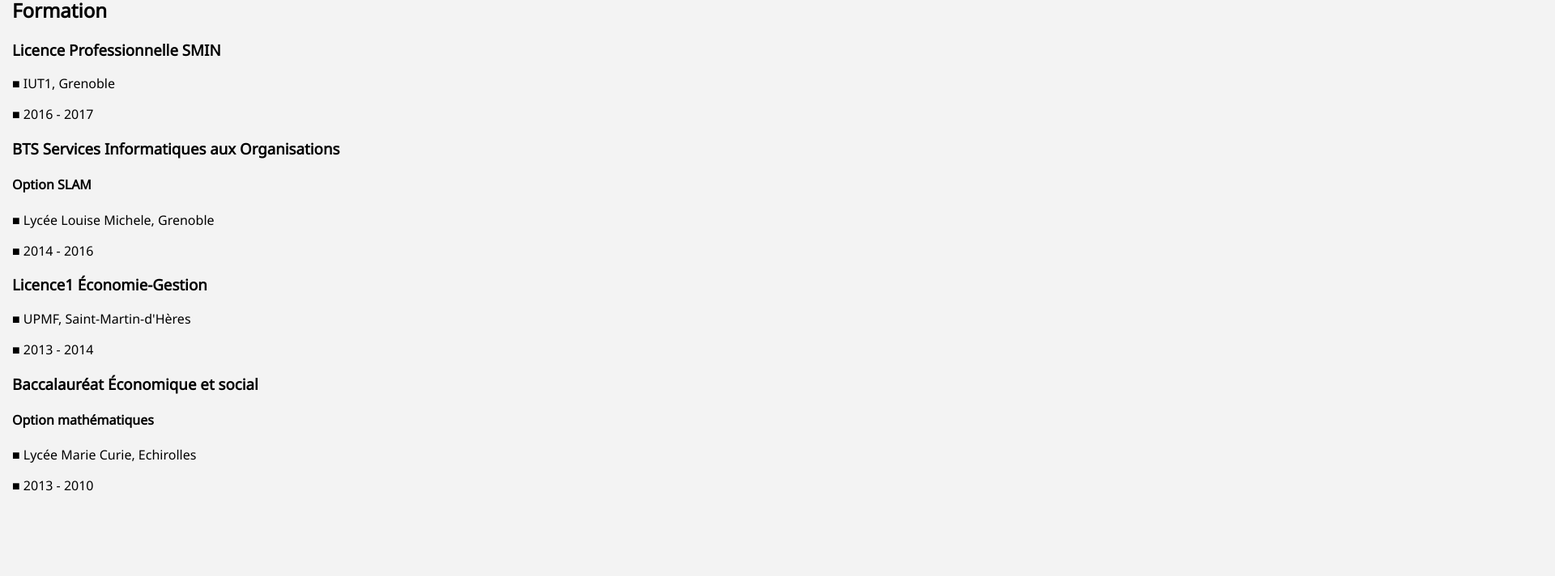
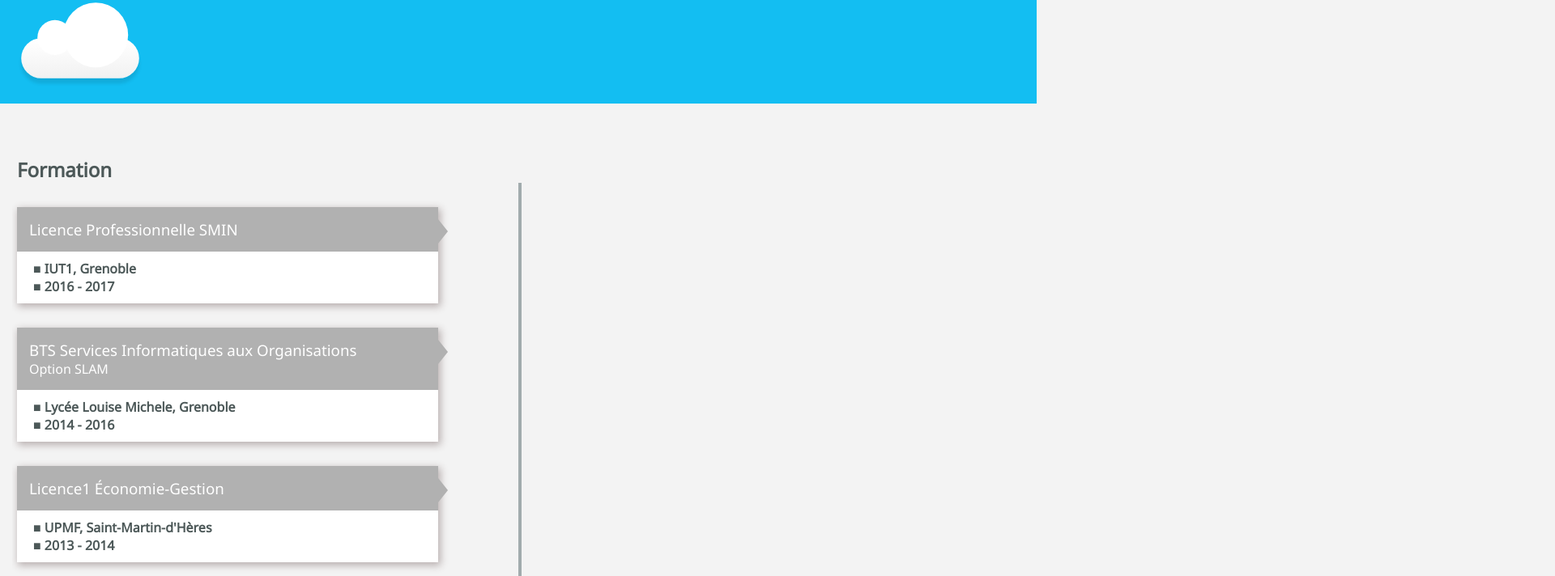
Before and after one commit to younes038/portfolio, a website: page index.html in a window 1280 px wide. Shown: the part 326-1038 px from the top of the page at 81% size, 1920 px wide, since content can reach past the window. Drawn offline with nearby package versions, Linux system fonts and the light colour scheme.

Commit message:
Modify menu and timeline style

```diff
--- a/assets/js/script.js
+++ b/assets/js/script.js
@@ -0,0 +1,9 @@
+$(document).ready(function () {
+	$('#menu-icon').on('click', function () {
+		if ($("#menu-icon").css("right").val() === "0%") {
+			$("#menu-icon").css("right", "100%");
+		} else {
+			$("#menu-icon").css("right", "0%");
+		}
+	});
+});
--- a/assets/sass/partials/_menu.scss
+++ b/assets/sass/partials/_menu.scss
@@ -22,6 +22,7 @@ nav {
 		top: 8px;
 		color: white;
 		margin: 0;
+		font-weight: 500;
 		letter-spacing: 1px;
 	}
 	ul {
@@ -36,9 +37,6 @@ nav {
 		}
 	}
 }
-#front-title {
-	background: #13bef2;
-}
 
 nav ul li {
 	display: flex;
--- a/assets/sass/partials/_timeline.scss
+++ b/assets/sass/partials/_timeline.scss
@@ -1,18 +1,63 @@
 .timeline {
 	width: 100%;
 	position: relative;
+	padding: 0 6px;
 	overflow: auto;
 	transition: all 0.4s ease;
+
+	.tl-item {
+		background: #fff;
+		box-shadow: #b9b0b0 2px 3px 9px 1px;
+		margin: 30px 0;
+		position: relative;
+	}
+
+	.tl-title {
+		margin: 0;
+		padding: 15px;
+		background: #b1b1b1;
+		color: #fff;
+		font-weight: 300;
+
+		h3, h4 {
+			margin: 0;
+			font-weight: 300;
+		}
+	}
+
+	.tl-content {
+		padding: 10px 20px;
+		font-weight: bold;
+
+		p {
+			margin: 0;
+		}
+	}
 }
 
-@media screen and (min-width: 470px) {
+@media screen and (min-width: 750px) {
 	.timeline:before {
 		content: '';
 		display: block;
 		position: absolute;
+		left: 50%;
+		bottom: 0;
 		width: 4px;
-		height: 100%;
+		height: calc(100% - 53px);
 		background: #a1abad;
-		left: 50%;
+
+	}
+	.tl-item {
+		width: 42%;
+
+		&:after {
+			content: '';
+			position: absolute;
+			left: 100%;
+			top: 15px;
+			border-top: 10px solid transparent;
+			border-bottom: 10px solid transparent;
+			border-left: 10px solid #b1b1b1;
+		}
 	}
 }
--- a/assets/sass/style.scss
+++ b/assets/sass/style.scss
@@ -2,6 +2,7 @@
 @import url('https://fonts.googleapis.com/css?family=Noto+Sans');
 
 @import "partials/_menu";
+@import "partials/_cloud-background";
 @import "partials/_timeline";
 
 *, *:before, *:after {
@@ -12,11 +13,17 @@
 body {
 	margin: 0;
 	background: #f3f3f3;
+	color: #4c5858;
 }
 
 nav {
+	width: 100%;
 	background: #13bef2;
+	position: fixed;
+	top: 0;
+	height: 55px;
 	box-shadow: 0 2px 15px 1px #bdbdbd;
+	z-index: 1;
 }
 
 ul {
@@ -27,12 +34,35 @@ ul {
 
 a {
 	text-decoration: none;
+	color: #4c4444;
+}
+
+img {
+	max-width: 100%;
+	height: auto;
 }
 
 main {
-	margin: 0 15px;
+	padding: 15px;
+
+	section {
+		margin: 30px 0;
+	}
+	.images {
+		margin: 0 -15px;
+
+		img {
+			border: 1px solid lightgray;
+		}
+	}
 }
 
 footer {
 	text-align: center;
+	background: #76d9f1;
+	padding: 12px;
+
+	p{
+		margin: 0;
+	}
 }
```
Also changed, not shown: assets/css/style.css.
